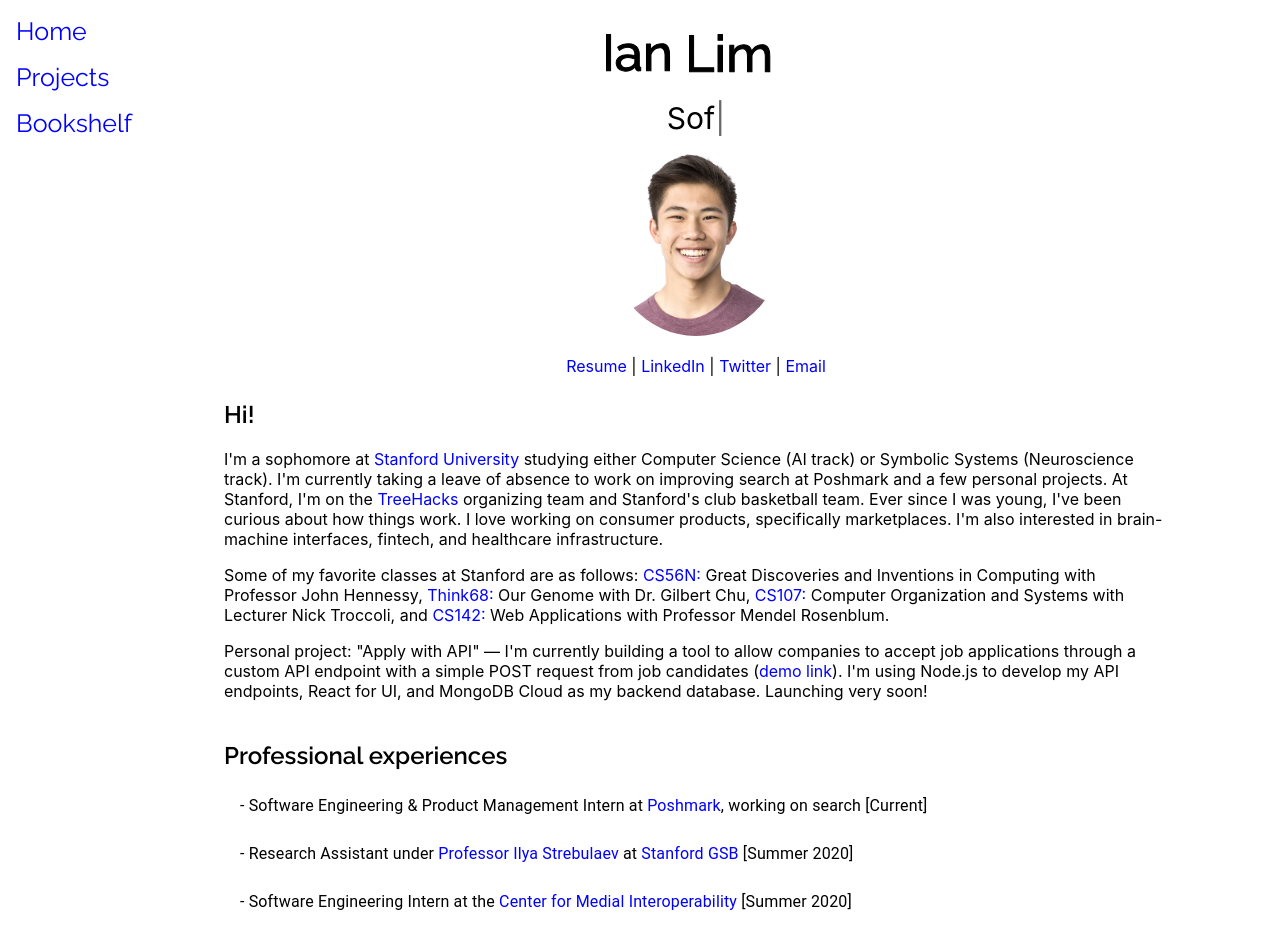
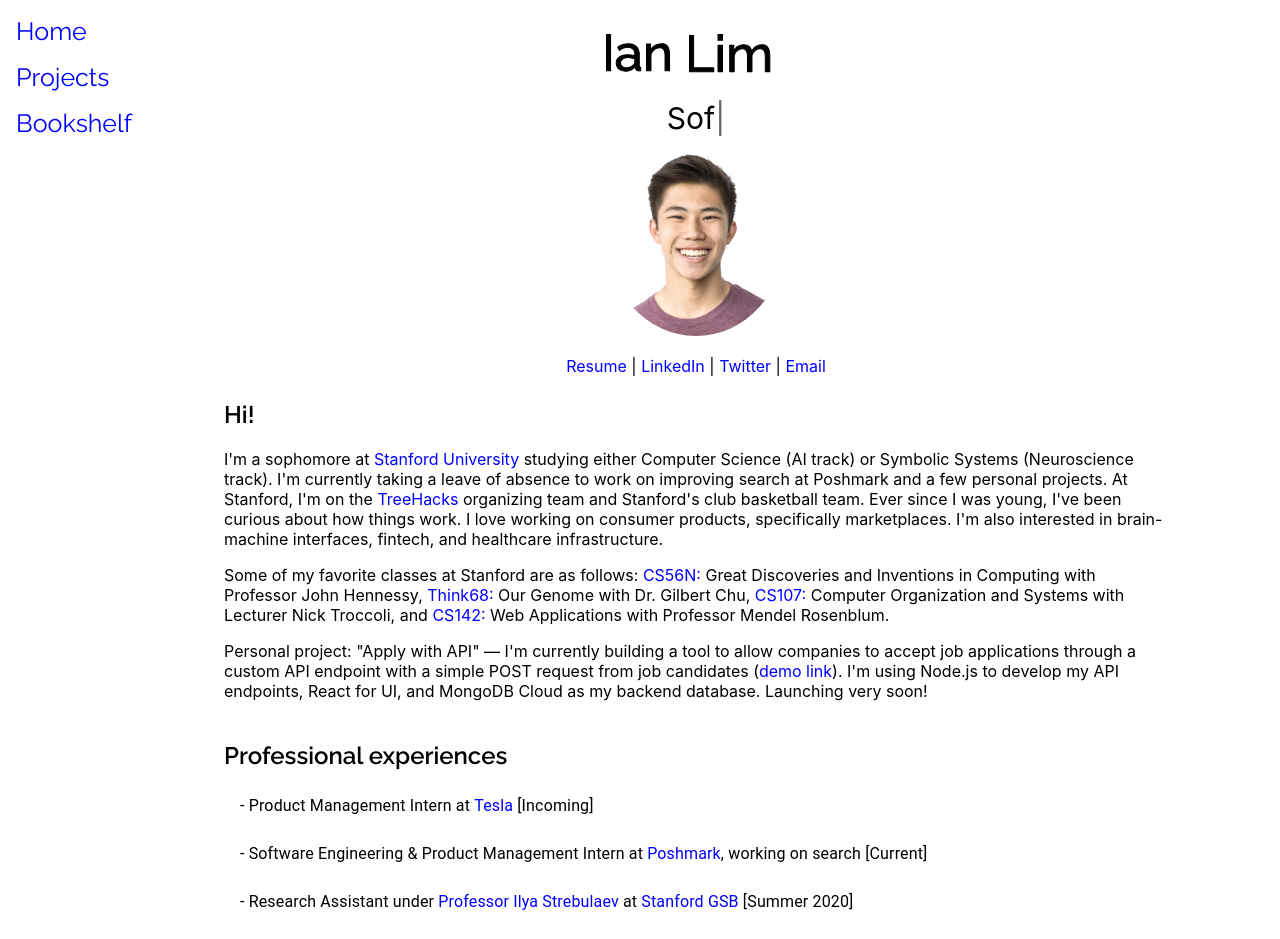
Before and after one commit to ianclim/ianlim.com, a React (Create React App) app: page / in a window 1280 px wide. Shown: the top 939 px of the page. Built offline with nearby package versions, Linux system fonts and the light colour scheme.

Commit message:
updated professional exp

```diff
--- a/src/components/Home/Home.js
+++ b/src/components/Home/Home.js
@@ -133,6 +133,13 @@ class Home extends React.Component {
                   </h2>
               </Box>
               <List>
+              <ListItem>
+                  <ListItemText>
+                    - Product Management Intern at&nbsp;
+                  <a target="_blank" href="https://www.tesla.com">Tesla</a>
+                  &nbsp;[Incoming]
+                  </ListItemText>
+                </ListItem>
                 <ListItem>
                   <ListItemText>
                     - Software Engineering &amp; Product Management Intern at&nbsp;
```
